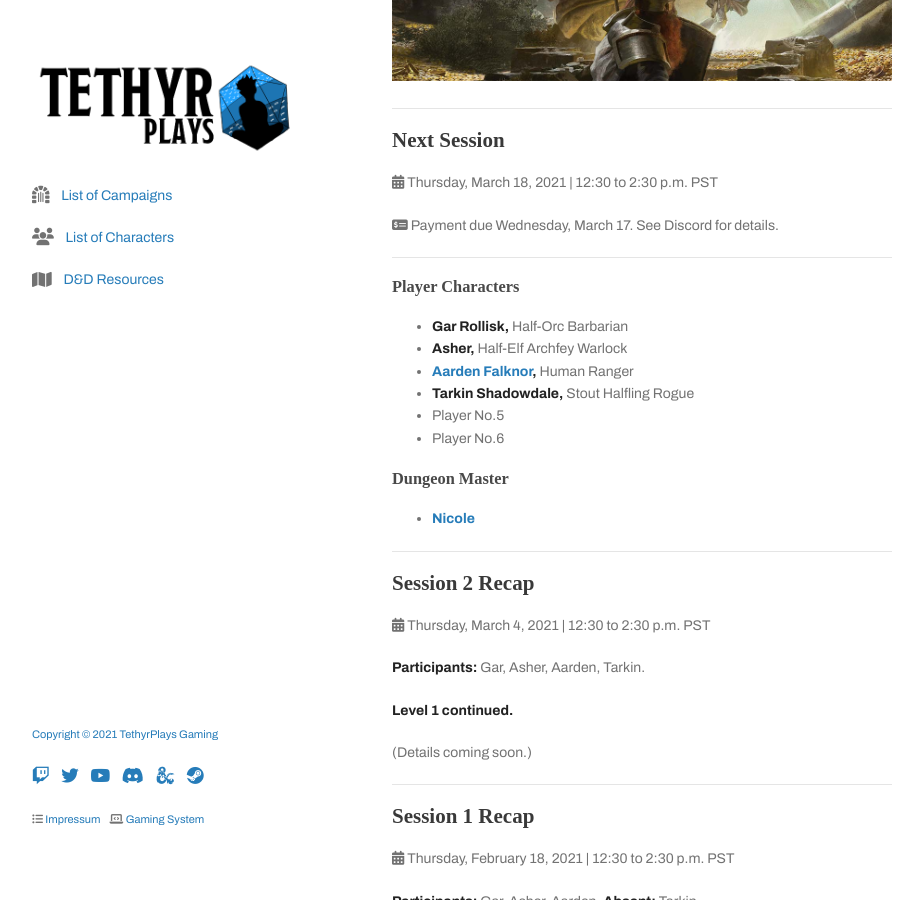
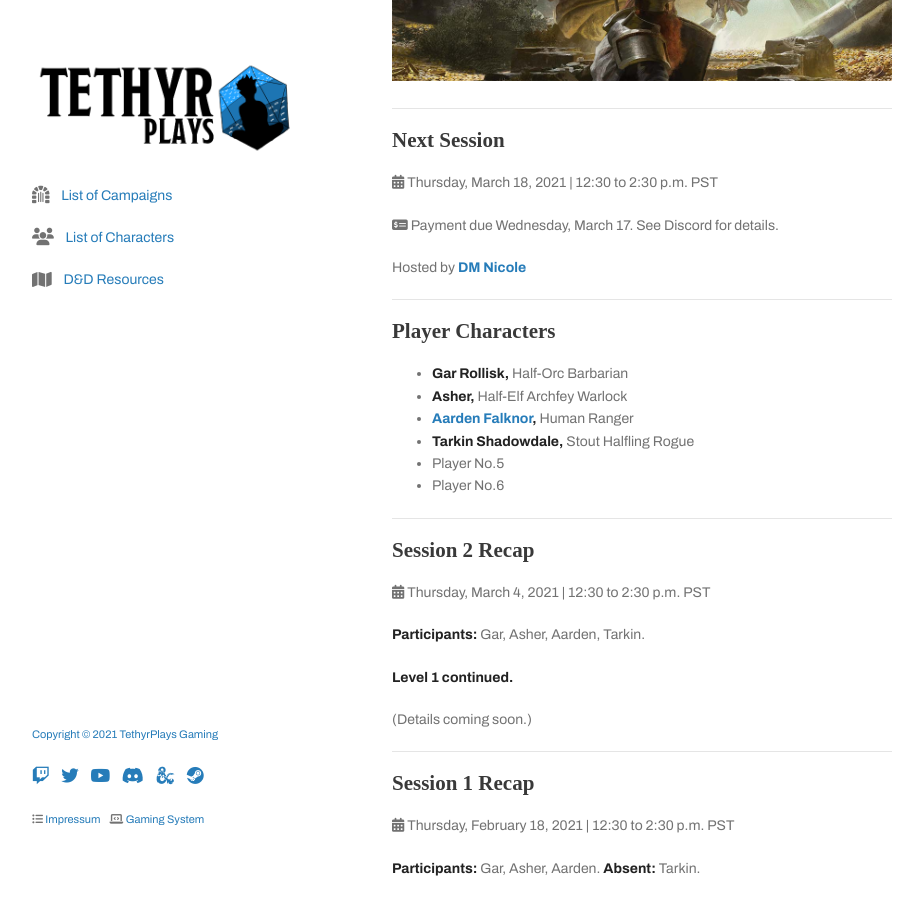
Before and after one commit to tethyrplays/tethyrplays, a Jekyll site: the page built from campaign/2021-lmop-with-dm-nicole.md, in a window 1280 px wide and 900 px high, scrolled down 359 px. Shown: the whole window, without its empty margins (178-1101 px from the left). Built offline with Jekyll 4.4.1, drawn with Linux system fonts in a browser that asks for light colours; nearby versions of some CDN libraries; some web fonts are replaced; our own code applies the rules of GitHub Pages for plain Markdown files; the repository's description, which GitHub fills in, is left out.

Commit message:
Update 2021-lmop-with-dm-nicole.md

```diff
--- a/campaign/2021-lmop-with-dm-nicole.md
+++ b/campaign/2021-lmop-with-dm-nicole.md
@@ -13,9 +13,11 @@
 
 <i class="fas fa-money-check-alt"></i> Payment due Wednesday, March 17. See Discord for details.
 
+Hosted by **[DM Nicole](https://startplaying.games/game-master/loremasternicole)**
+
 ---
 
-### Player Characters
+## Player Characters
 
 - **Gar Rollisk,** Half-Orc Barbarian
 - **Asher,** Half-Elf Archfey Warlock
@@ -23,10 +25,6 @@
 - **Tarkin Shadowdale,** Stout Halfling Rogue
 - Player No.5
 - Player No.6
-
-### Dungeon Master
-
-- **[Nicole](https://startplaying.games/game-master/loremasternicole)**
 
 ---
 
```
